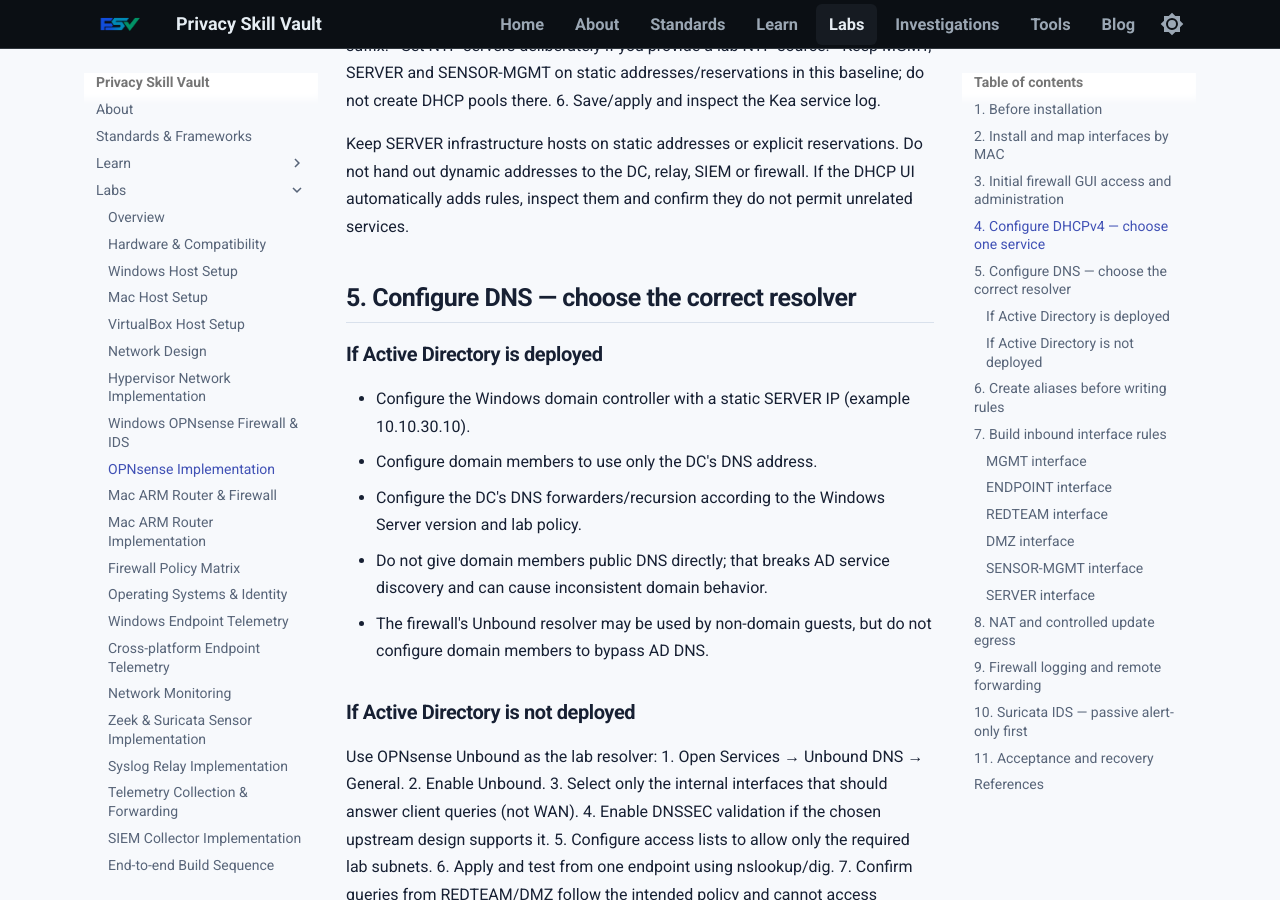
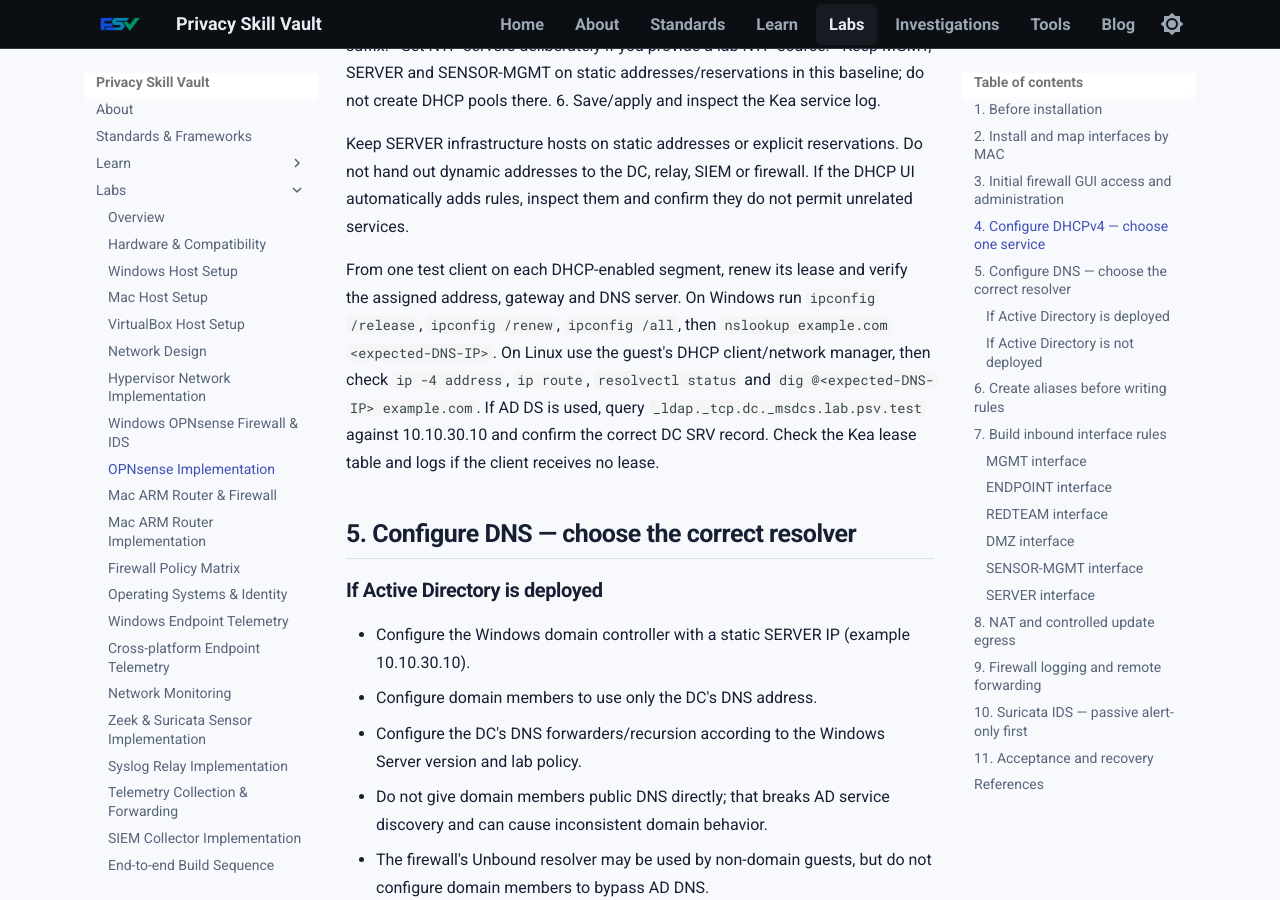
Before and after one commit to PrivacySkillVault/privacyskillvault.github.io, an MkDocs documentation site: the page built from docs/labs/opnsense-implementation.md, in a window 1280 px wide and 900 px high, scrolled down 2591 px. Built offline with MkDocs 1.6.1 and Material for MkDocs 9.7.7, drawn with Linux system fonts in a browser that asks for light colours.

Commit message:
Add client-side DHCP DNS and Kea lease verification steps

```diff
--- a/docs/labs/opnsense-implementation.md
+++ b/docs/labs/opnsense-implementation.md
@@ -65,6 +65,8 @@ Under Services → Kea DHCP → Kea DHCPv4 (menu labels may vary by release):
 6. Save/apply and inspect the Kea service log.
 
 Keep SERVER infrastructure hosts on static addresses or explicit reservations. Do not hand out dynamic addresses to the DC, relay, SIEM or firewall. If the DHCP UI automatically adds rules, inspect them and confirm they do not permit unrelated services.
+
+From one test client on each DHCP-enabled segment, renew its lease and verify the assigned address, gateway and DNS server. On Windows run `ipconfig /release`, `ipconfig /renew`, `ipconfig /all`, then `nslookup example.com <expected-DNS-IP>`. On Linux use the guest's DHCP client/network manager, then check `ip -4 address`, `ip route`, `resolvectl status` and `dig @<expected-DNS-IP> example.com`. If AD DS is used, query `_ldap._tcp.dc._msdcs.lab.psv.test` against 10.10.30.10 and confirm the correct DC SRV record. Check the Kea lease table and logs if the client receives no lease.
 
 ## 5. Configure DNS — choose the correct resolver
 
```
